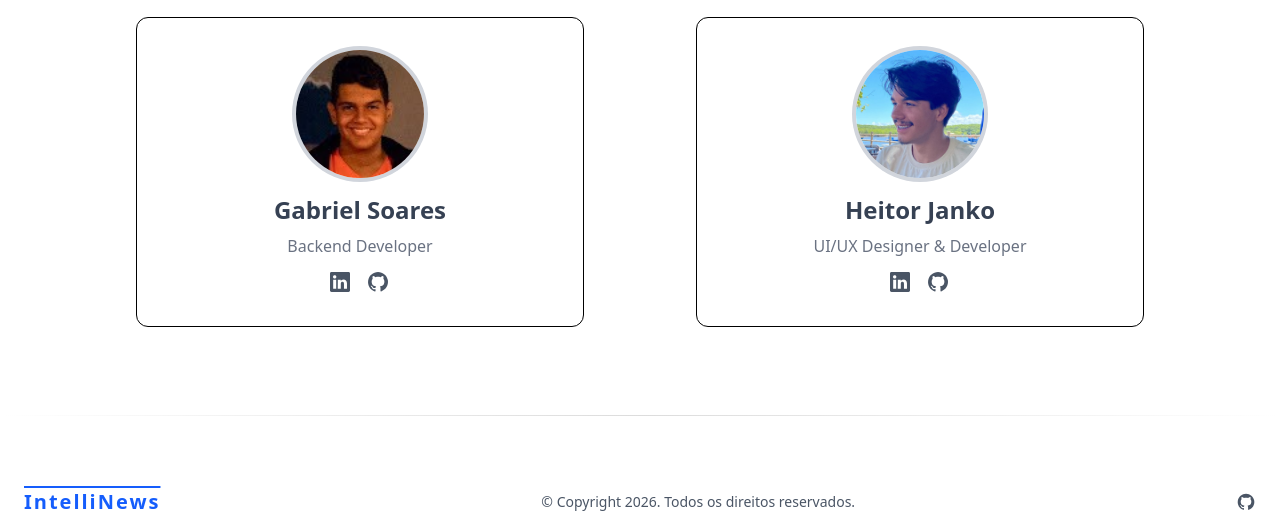
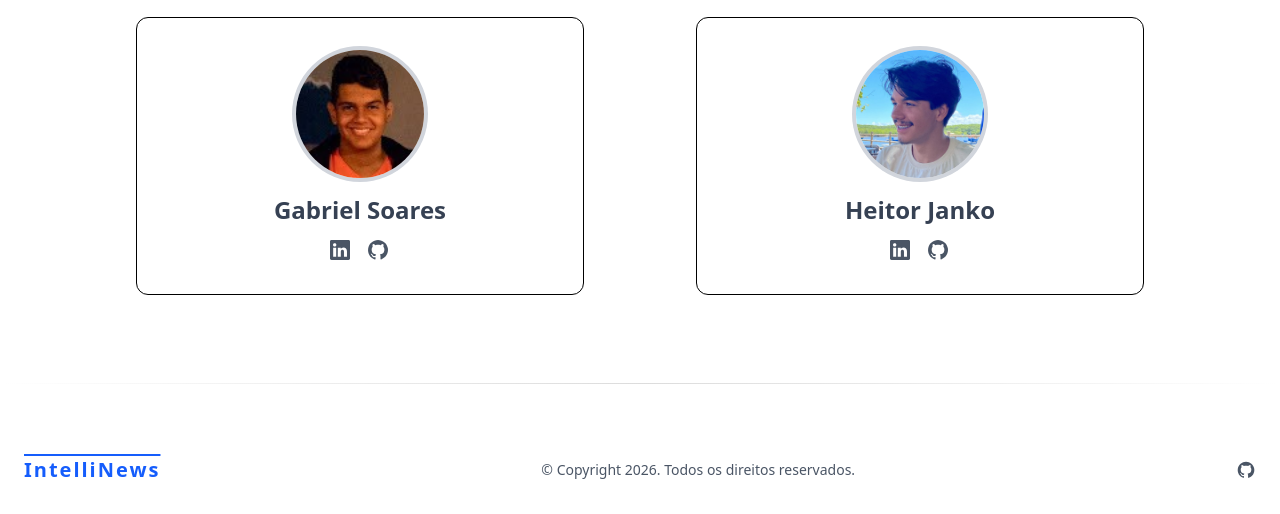
Before and after one commit to Gabriel485s/TextAnalyzer, a Django app: page / in a window 1280 px wide. Shown: the part 3469-3983 px from the top of the page. After the commit the page ends 3948 px from the top, so only its background shows below. Run offline with Django 5.2, Linux system fonts and the light colour scheme; parts of the project's set-up code (start-up, migrations or seed data) failed here and were passed over.

Commit message:
SMALL UPDATE 'Retirado algumas informações da tela principal'

```diff
--- a/analiseTexto/templates/index.html
+++ b/analiseTexto/templates/index.html
@@ -434,10 +434,7 @@
 
                     <h1
                         class="mt-4 text-2xl font-semibold text-gray-700 capitalize dark:text-white group-hover:text-white">
-                        gabriel soares</h1>
-
-                    <p class="mt-2 text-gray-500 capitalize dark:text-gray-300 group-hover:text-gray-300">Backend
-                        Developer</p>
+                        Gabriel Soares</h1>
 
                     <div class="flex mt-3 -mx-2 items-center">
                         <a href="https://www.linkedin.com/in/gabriel-soares-de-oliveira-019a6a380/"
@@ -473,10 +470,6 @@
                     <h1
                         class="mt-4 text-2xl font-semibold text-gray-700 capitalize dark:text-white group-hover:text-white">
                         Heitor Janko</h1>
-
-                    <p class="mt-2 text-gray-500 capitalize dark:text-gray-300 group-hover:text-gray-300">UI/UX Designer
-                        & Developer
-                    </p>
 
                     <div class="flex mt-3 -mx-2 items-center">
                         <a href="https://www.linkedin.com/in/heitorcjanko/"
```
